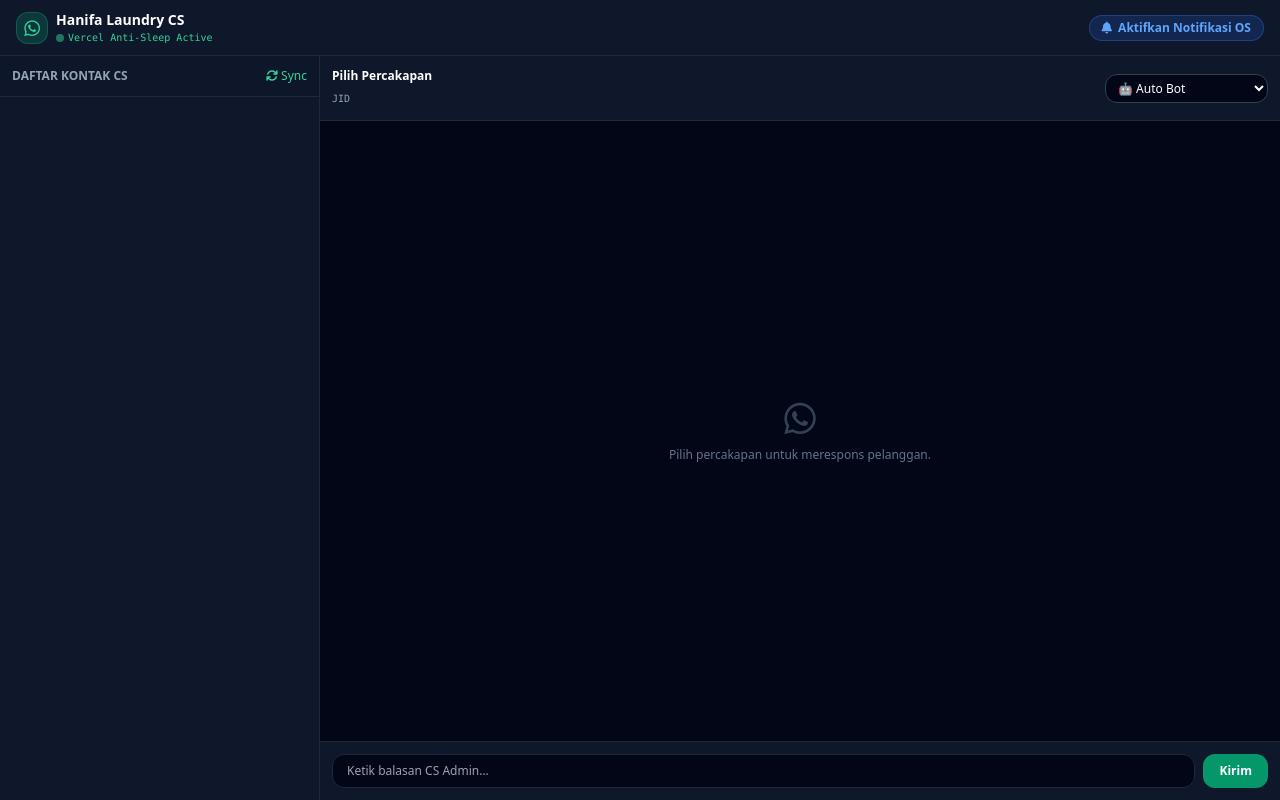
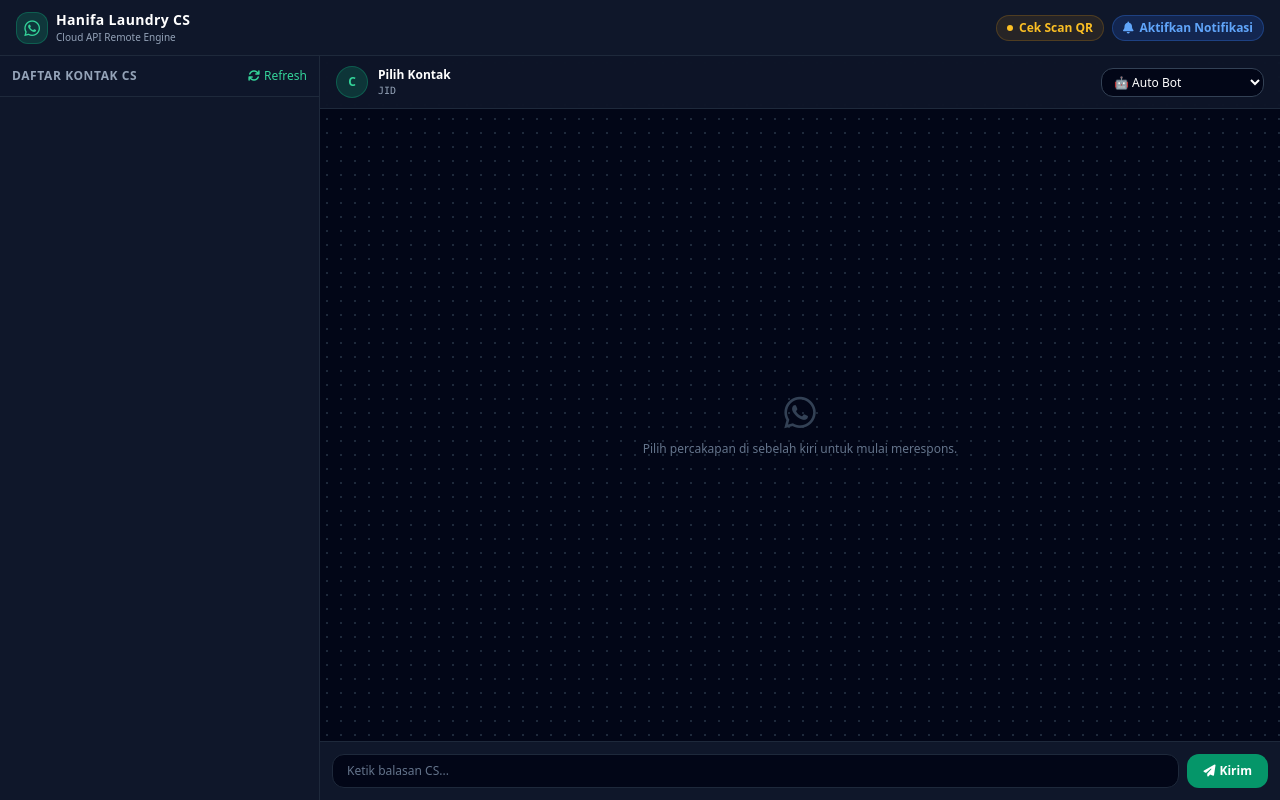
Before and after one commit to bangjagokate/Cs-WhatsApp-bot, a website: page public/index.html in a window 1280 px wide. Drawn offline with nearby package versions, Linux system fonts and the light colour scheme; no server answers.

Commit message:
Update index.html

```diff
--- a/public/index.html
+++ b/public/index.html
@@ -3,67 +3,119 @@
 <head>
   <meta charset="UTF-8">
   <meta name="viewport" content="width=device-width, initial-scale=1.0, maximum-scale=1.0, user-scalable=no">
-  <title>Hanifa Laundry CS Panel - Vercel Engine</title>
+  <title>Hanifa Laundry CS Panel & QR Manager</title>
   <script src="https://cdn.tailwindcss.com"></script>
   <link href="https://cdnjs.cloudflare.com/ajax/libs/font-awesome/6.4.0/css/all.min.css" rel="stylesheet">
+  <style>
+    .wa-bg { background-color: #0b141a; background-image: radial-gradient(#1e293b 1px, transparent 0); background-size: 14px 14px; }
+  </style>
 </head>
 <body class="h-[100dvh] w-screen bg-slate-950 text-slate-100 flex flex-col font-sans overflow-hidden">
 
-  <header class="h-14 bg-slate-900 border-b border-slate-800 px-4 flex justify-between items-center shrink-0">
+  <!-- Header Navigation -->
+  <header class="h-14 bg-slate-900 border-b border-slate-800 px-3 sm:px-4 flex justify-between items-center shrink-0 z-30">
     <div class="flex items-center space-x-2">
       <div class="w-8 h-8 rounded-xl bg-emerald-500/20 border border-emerald-500/30 flex items-center justify-center text-emerald-400">
         <i class="fab fa-whatsapp text-lg"></i>
       </div>
       <div>
-        <h1 class="text-xs sm:text-sm font-bold text-white">Hanifa Laundry CS</h1>
-        <p class="text-[10px] text-emerald-400 font-mono flex items-center gap-1">
-          <span class="w-2 h-2 rounded-full bg-emerald-400 animate-pulse"></span> Vercel Anti-Sleep Active
-        </p>
+        <h1 class="text-xs sm:text-sm font-bold text-white tracking-wide">Hanifa Laundry CS</h1>
+        <p class="text-[10px] text-slate-400">Cloud API Remote Engine</p>
       </div>
     </div>
 
     <div class="flex items-center space-x-2">
-      <button id="enableNotifBtn" class="px-3 py-1 bg-blue-600/20 text-blue-400 border border-blue-500/30 rounded-full text-xs font-semibold flex items-center gap-1.5 hover:bg-blue-600/30 transition">
-        <i class="fas fa-bell"></i> <span>Aktifkan Notifikasi OS</span>
+      <!-- Status Badge & QR Trigger -->
+      <button onclick="openQrModal()" id="statusBadge" class="px-2.5 py-1 bg-amber-500/10 text-amber-400 border border-amber-500/20 rounded-full text-[10px] sm:text-xs font-semibold flex items-center gap-1.5 hover:bg-amber-500/20 transition cursor-pointer">
+        <span class="w-1.5 h-1.5 rounded-full bg-amber-400 animate-ping"></span>
+        <span id="statusBadgeText">Cek Scan QR</span>
+      </button>
+
+      <button id="enableNotifBtn" class="px-2.5 py-1 bg-blue-600/20 text-blue-400 border border-blue-500/30 rounded-full text-[10px] sm:text-xs font-semibold flex items-center gap-1.5 hover:bg-blue-600/30 transition">
+        <i class="fas fa-bell"></i> <span class="hidden sm:inline">Aktifkan Notifikasi</span>
       </button>
     </div>
   </header>
 
-  <main class="flex-1 flex overflow-hidden">
-    <aside class="w-full md:w-80 bg-slate-900 border-r border-slate-800 flex flex-col">
+  <!-- Main Workspace -->
+  <main class="flex-1 flex overflow-hidden relative">
+    <aside id="sidebar" class="w-full md:w-80 bg-slate-900 border-r border-slate-800 flex flex-col">
       <div class="p-3 border-b border-slate-800 flex justify-between items-center bg-slate-900/50">
-        <span class="text-xs font-bold uppercase text-slate-400">Daftar Kontak CS</span>
-        <button onclick="loadContacts()" class="text-emerald-400 text-xs hover:underline"><i class="fas fa-sync"></i> Sync</button>
+        <span class="text-xs font-bold uppercase tracking-wider text-slate-400">DAFTAR KONTAK CS</span>
+        <button onclick="loadContacts()" class="text-emerald-400 text-xs hover:text-emerald-300 flex items-center gap-1">
+          <i class="fas fa-sync"></i> Refresh
+        </button>
       </div>
-      <div id="contactList" class="flex-1 overflow-y-auto divide-y divide-slate-800"></div>
+      <div id="contactList" class="flex-1 overflow-y-auto divide-y divide-slate-800/60"></div>
     </aside>
 
-    <section class="flex-1 flex flex-col bg-slate-950">
-      <div id="chatHeader" class="p-3 border-b border-slate-800 bg-slate-900 flex justify-between items-center">
+    <section id="chatPanel" class="flex-1 flex flex-col bg-slate-950 w-full h-full wa-bg relative">
+      <div id="chatHeader" class="px-3 sm:px-4 py-2.5 border-b border-slate-800 bg-slate-900/90 backdrop-blur flex justify-between items-center shrink-0 z-10">
+        <div class="flex items-center space-x-2.5">
+          <div class="w-8 h-8 rounded-full bg-emerald-500/20 border border-emerald-500/30 flex items-center justify-center text-emerald-400 font-bold text-xs" id="avatarLetter">C</div>
           <div>
-          <h2 id="activeChatName" class="font-bold text-xs text-white">Pilih Percakapan</h2>
-          <span id="activeJid" class="text-[10px] text-slate-400 font-mono">JID</span>
+            <h2 id="activeChatName" class="font-bold text-xs text-white">Pilih Kontak</h2>
+            <span id="activeJid" class="text-[10px] text-slate-400 font-mono block">JID</span>
           </div>
-        <select id="modeToggle" class="bg-slate-950 border border-slate-700 text-xs rounded-xl px-2 py-1 text-white">
+        </div>
+
+        <div class="flex items-center space-x-2">
+          <select id="modeToggle" class="bg-slate-950 border border-slate-700 text-xs rounded-xl px-2 py-1 text-white focus:outline-none focus:border-emerald-500">
             <option value="bot">🤖 Auto Bot</option>
             <option value="human">👤 CS Admin (Human)</option>
           </select>
         </div>
+      </div>
 
-      <div id="messageList" class="flex-1 overflow-y-auto p-4 space-y-3">
-        <div class="h-full flex flex-col items-center justify-center text-slate-500 space-y-2">
+      <div id="messageList" class="flex-1 overflow-y-auto p-3 sm:p-4 space-y-3">
+        <div id="emptyChatPlaceholder" class="h-full flex flex-col items-center justify-center text-slate-500 space-y-2">
           <i class="fab fa-whatsapp text-4xl text-slate-700"></i>
-          <p class="text-xs">Pilih percakapan untuk merespons pelanggan.</p>
+          <p class="text-xs">Pilih percakapan di sebelah kiri untuk mulai merespons.</p>
         </div>
       </div>
 
-      <div class="p-3 bg-slate-900 border-t border-slate-800 flex gap-2">
-        <input type="text" id="msgInput" class="flex-1 bg-slate-950 border border-slate-800 rounded-xl px-3.5 py-2 text-xs text-white" placeholder="Ketik balasan CS Admin...">
-        <button id="sendBtn" class="bg-emerald-600 hover:bg-emerald-500 text-white px-4 py-2 rounded-xl text-xs font-semibold">Kirim</button>
+      <div id="inputArea" class="p-2.5 sm:p-3 bg-slate-900 border-t border-slate-800 flex gap-2 shrink-0">
+        <input type="text" id="msgInput" class="flex-1 bg-slate-950 border border-slate-800 rounded-xl px-3.5 py-2 text-xs text-white placeholder-slate-500 focus:outline-none focus:border-emerald-500" placeholder="Ketik balasan CS...">
+        <button id="sendBtn" class="bg-emerald-600 hover:bg-emerald-500 text-white px-4 py-2 rounded-xl text-xs font-semibold transition flex items-center gap-1">
+          <i class="fas fa-paper-plane"></i>
+          <span>Kirim</span>
+        </button>
       </div>
     </section>
   </main>
 
+  <!-- MODAL DISPLAY QR CODE -->
+  <div id="qrModal" class="fixed inset-0 bg-slate-950/80 backdrop-blur-sm z-50 flex items-center justify-center p-4 hidden">
+    <div class="bg-slate-900 border border-slate-800 rounded-2xl p-6 max-w-sm w-full space-y-4 shadow-2xl relative text-center">
+      <button onclick="closeQrModal()" class="absolute top-3 right-3 text-slate-400 hover:text-white p-1 text-sm">
+        <i class="fas fa-times"></i>
+      </button>
+
+      <div class="space-y-1">
+        <h3 class="text-sm font-bold text-white flex items-center justify-center gap-2">
+          <i class="fas fa-qrcode text-emerald-400"></i> Scan QR Code WhatsApp
+        </h3>
+        <p class="text-xs text-slate-400">Buka WhatsApp di HP > Perangkat Tertaut > Tautkan Perangkat</p>
+      </div>
+
+      <div class="bg-white p-3 rounded-2xl border border-slate-700 flex items-center justify-center min-h-[200px] relative">
+        <img id="qrImage" class="w-48 h-48 object-contain rounded-lg hidden">
+        <div id="qrConnectedCheck" class="hidden flex flex-col items-center justify-center text-emerald-600 space-y-2">
+          <i class="fas fa-check-circle text-5xl"></i>
+          <span class="text-xs font-bold text-slate-800">WhatsApp Terhubung 100%!</span>
+        </div>
+        <div id="qrLoader" class="text-slate-600 text-xs font-medium flex flex-col items-center gap-2">
+          <i class="fas fa-spinner fa-spin text-2xl text-emerald-600"></i>
+          <span>Mengambil QR Code Remote...</span>
+        </div>
+      </div>
+
+      <div id="qrDeviceStatusText" class="text-xs font-semibold text-amber-400">
+        Status: Menghubungkan ke API Cloud...
+      </div>
+    </div>
+  </div>
+
   <script src="/js/app.js"></script>
 </body>
 </html>
```
Lines whose indentation alone changed are shown as unchanged.
